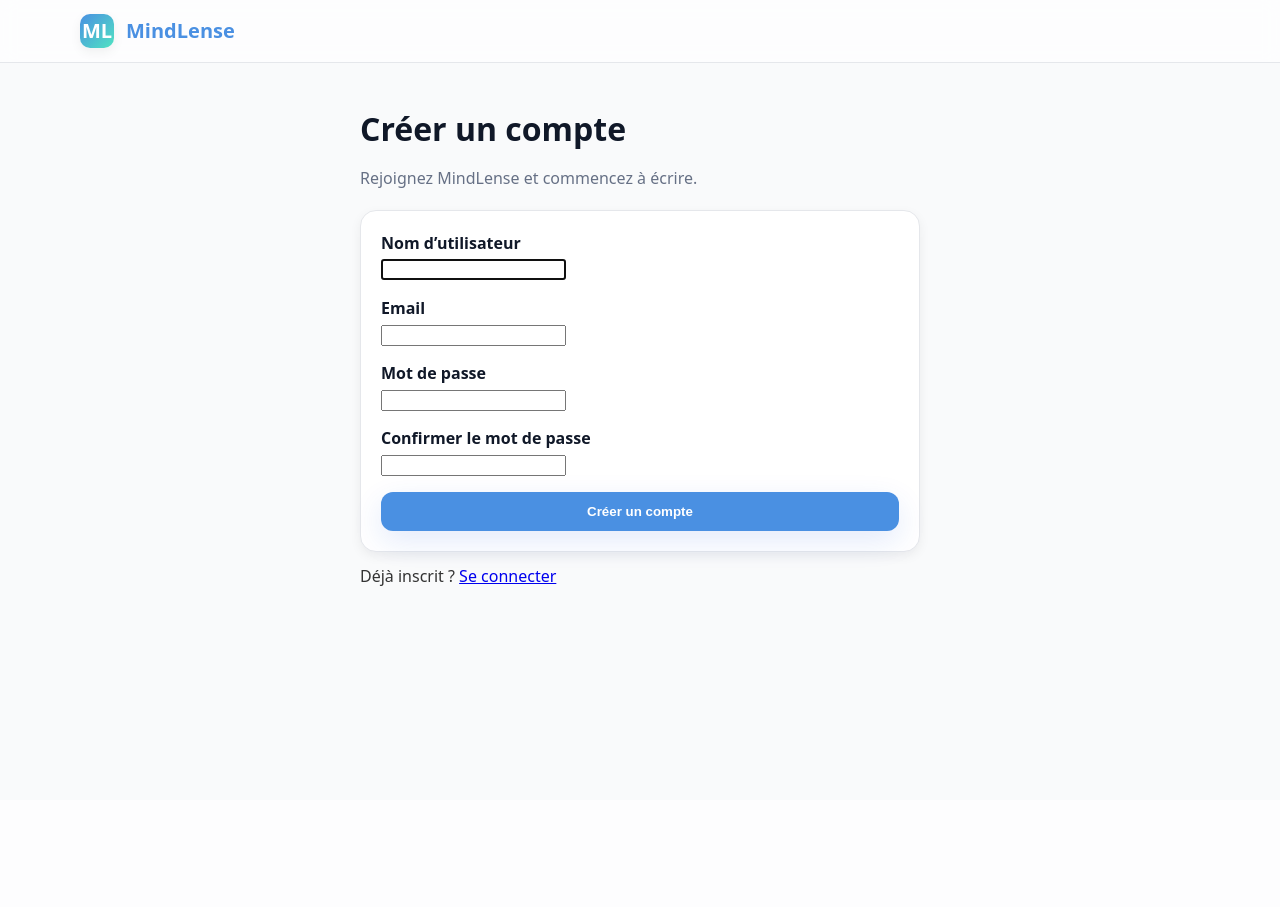
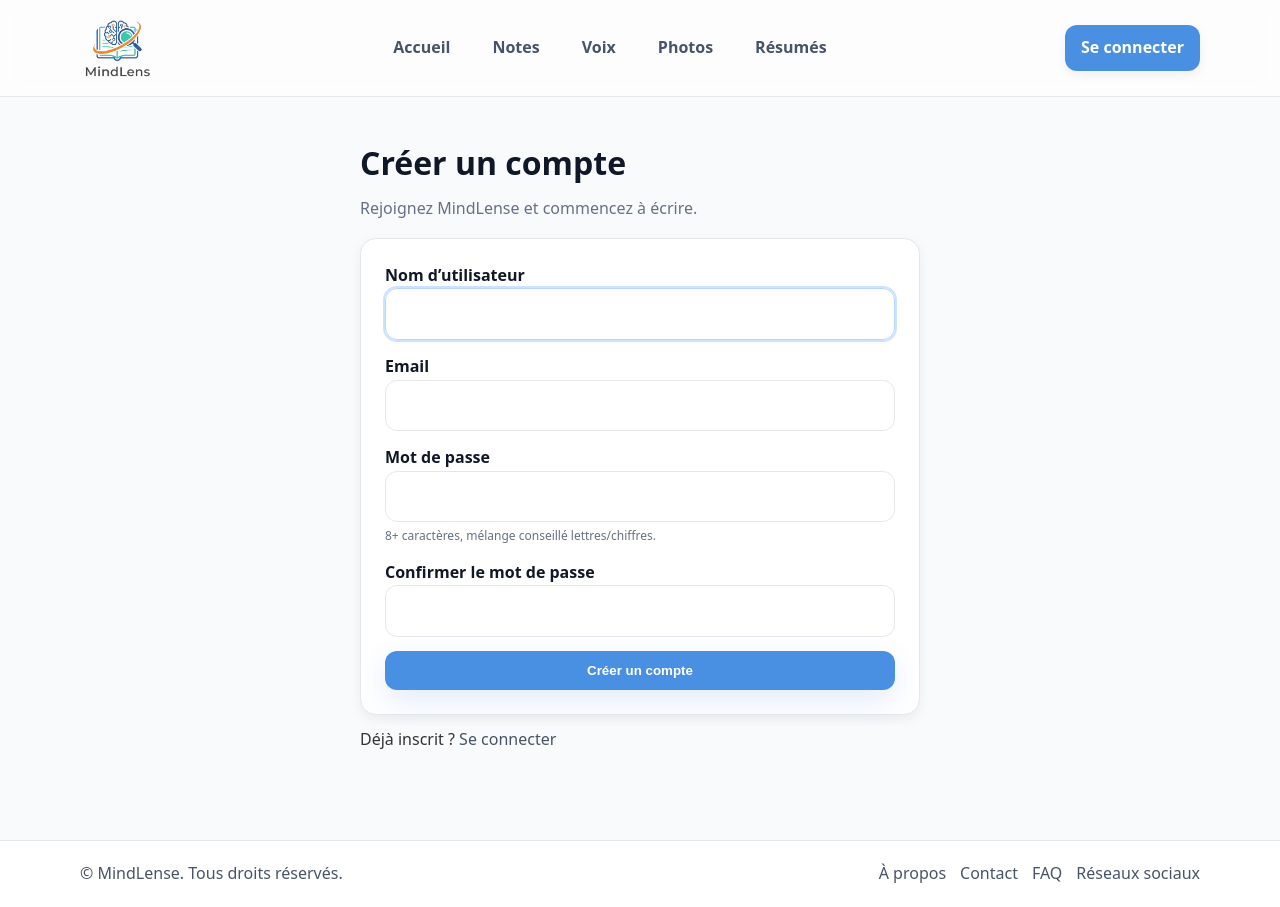
Before and after one commit to roumaissazd/Mindlens_DJANGO, a Django app: page /signup/ in a window 1280 px wide. Before the commit the page ends 586 px from the top, so only its background shows below. Run offline with Django 4.2, Linux system fonts and the light colour scheme.

Commit message:
feat: homepage, auth (signup/login/logout), theming, partials, fixes

```diff
--- /dev/null
+++ b/core/templatetags/__init__.py
@@ -0,0 +1 @@
+# Required for Django to discover custom template tags in this package.
--- /dev/null
+++ b/core/templatetags/form_tags.py
@@ -0,0 +1,8 @@
+from django import template
+
+register = template.Library()
+
+
+@register.filter(name="add_class")
+def add_class(field, css_class):
+    return field.as_widget(attrs={**field.field.widget.attrs, "class": css_class})
--- a/core/urls.py
+++ b/core/urls.py
@@ -7,5 +7,5 @@
     path('', views.home, name='home'),
     path('signup/', views.signup, name='signup'),
     path('login/', auth_views.LoginView.as_view(template_name='registration/login.html'), name='login'),
-    path('logout/', auth_views.LogoutView.as_view(), name='logout'),
+    path('logout/', views.logout, name='logout'),
 ]
--- a/core/views.py
+++ b/core/views.py
@@ -1,6 +1,6 @@
 from django.shortcuts import render, redirect
 from django.contrib import messages
-from django.contrib.auth import login as auth_login
+from django.contrib.auth import login as auth_login, logout as auth_logout
 from .forms import SignUpForm
 
 
@@ -18,4 +18,11 @@
             return redirect('home')
     else:
         form = SignUpForm()
-    return render(request, 'signup.html', { 'form': form })
+    return render(request, 'registration/signup.html', { 'form': form })
+
+
+def logout(request):
+    """Log out the user via GET and redirect to home."""
+    auth_logout(request)
+    messages.success(request, "À bientôt ! Vous êtes déconnecté(e).")
+    return redirect('home')
--- a/static/css/home.css
+++ b/static/css/home.css
@@ -30,7 +30,7 @@
 .navbar{position:sticky;top:0;background:#ffffffa8;backdrop-filter:saturate(180%) blur(8px);border-bottom:1px solid #e5e7eb;z-index:10}
 .nav-inner{display:flex;align-items:center;justify-content:space-between;padding:14px 0}
 .brand{display:flex;align-items:center;gap:12px;color:var(--color-primary);font-weight:800;font-size:20px;text-decoration:none}
-.brand img{height:48px;display:block;width:auto}
+.brand img{height:68px;display:block;width:auto}
 .brand-text{color:#101828;font-weight:800}
 .brand-mark{display:grid;place-items:center;width:34px;height:34px;border-radius:10px;background:linear-gradient(135deg,var(--color-primary),var(--color-secondary));color:#fff;box-shadow:var(--shadow-sm)}
 .nav-links{display:flex;gap:18px}
@@ -85,3 +85,16 @@
   .nav-links{display:none}
 }
 @media (max-width: 420px){.features-grid{grid-template-columns:1fr}}
+
+/* Auth forms */
+.auth-card{background:#fff;border:1px solid #e5e7eb;border-radius:16px;box-shadow:var(--shadow-sm);padding:24px}
+.auth-title{margin:0 0 8px;color:#101828}
+.auth-sub{margin:0 0 16px;color:#667085}
+.form-grid{display:flex;flex-direction:column;gap:14px}
+.input{width:100%;padding:12px 14px;border:1px solid #e5e7eb;border-radius:12px;font:inherit;color:#101828;background:#fff}
+.input:focus{outline:2px solid #cce3ff;border-color:#b8d6ff}
+.help{font-size:12px;color:#667085;margin-top:4px}
+.errorlist{margin:0 0 6px;padding:0;list-style:none;color:#b3261e;font-weight:600}
+.auth-actions{display:flex;gap:12px;align-items:center}
+.muted-link{color:#475467;text-decoration:none}
+.muted-link:hover{text-decoration:underline}
--- /dev/null
+++ b/templates/partials/footer.html
@@ -0,0 +1,13 @@
+<footer>
+  <div class="container footer-inner">
+    <div>
+      © <span id="year"></span> MindLense. Tous droits réservés.
+    </div>
+    <nav class="footer-links">
+      <a href="#apropos">À propos</a>
+      <a href="#contact">Contact</a>
+      <a href="#faq">FAQ</a>
+      <a href="#social">Réseaux sociaux</a>
+    </nav>
+  </div>
+</footer>
--- /dev/null
+++ b/templates/partials/nav.html
@@ -0,0 +1,23 @@
+{% load static %}
+<header class="navbar">
+  <div class="container nav-inner">
+    <a class="brand" href="/">
+      <img src="{% static 'css/images/Gemini_Generated_Image_9zqbuv9zqbuv9zqb-removebg-preview2.png' %}" alt="MindLense" />
+    </a>
+    <nav class="nav-links">
+      <a href="/">Accueil</a>
+      <a href="#notes">Notes</a>
+      <a href="#voix">Voix</a>
+      <a href="#photos">Photos</a>
+      <a href="#resumes">Résumés</a>
+      {% if request.user.is_authenticated %}
+        <a href="#profil">Profil</a>
+      {% endif %}
+    </nav>
+    {% if request.user.is_authenticated %}
+      <a class="cta" href="{% url 'logout' %}">Se déconnecter</a>
+    {% else %}
+      <a class="cta" href="{% url 'login' %}">Se connecter</a>
+    {% endif %}
+  </div>
+  </header>
--- a/templates/signup.html
+++ b/templates/registration/signup.html
@@ -1,4 +1,5 @@
 {% load static %}
+{% load form_tags %}
 <!DOCTYPE html>
 <html lang="fr">
   <head>
@@ -8,38 +9,36 @@
     <link rel="stylesheet" href="{% static 'css/home.css' %}" />
   </head>
   <body>
-    <header class="navbar">
-      <div class="container nav-inner">
-        <a class="brand" href="/"><span class="brand-mark">ML</span>MindLense</a>
-      </div>
-    </header>
+    {% include 'partials/nav.html' %}
     <main class="container" style="max-width:560px;padding:40px 0;">
-      <h1 style="margin:0 0 12px;color:#101828;">Créer un compte</h1>
-      <p style="margin:0 0 18px;color:#667085;">Rejoignez MindLense et commencez à écrire.</p>
-      <form method="post" class="feature-card" style="padding:20px;">
+      <h1 class="auth-title">Créer un compte</h1>
+      <p class="auth-sub">Rejoignez MindLense et commencez à écrire.</p>
+      <form method="post" class="auth-card">
         {% csrf_token %}
         {{ form.non_field_errors }}
-        <div style="display:flex;flex-direction:column;gap:14px;">
+        <div class="form-grid">
           <div>
             <label style="display:block;font-weight:700;color:#101828;">Nom d’utilisateur</label>
-            {{ form.username }}
+            {{ form.username|add_class:'input' }}
           </div>
           <div>
             <label style="display:block;font-weight:700;color:#101828;">Email</label>
-            {{ form.email }}
+            {{ form.email|add_class:'input' }}
           </div>
           <div>
             <label style="display:block;font-weight:700;color:#101828;">Mot de passe</label>
-            {{ form.password1 }}
+            {{ form.password1|add_class:'input' }}
+            <div class="help">8+ caractères, mélange conseillé lettres/chiffres.</div>
           </div>
           <div>
             <label style="display:block;font-weight:700;color:#101828;">Confirmer le mot de passe</label>
-            {{ form.password2 }}
+            {{ form.password2|add_class:'input' }}
           </div>
           <button type="submit" class="btn-primary" style="width:100%;">Créer un compte</button>
         </div>
       </form>
-      <p style="margin-top:12px;">Déjà inscrit ? <a href="{% url 'login' %}">Se connecter</a></p>
+      <p style="margin-top:12px;">Déjà inscrit ? <a href="{% url 'login' %}" class="muted-link">Se connecter</a></p>
     </main>
+    {% include 'partials/footer.html' %}
   </body>
   </html>
```
Also changed, not shown: scripts/reset_admin.py (added, +17 -0 lines), templates/home.html (+2 -35 lines), templates/registration/login.html (+10 -12 lines), static/css/images/Gemini_Generated_Image_9zqbuv9zqbuv9zqb-removebg-preview.png (deleted).
